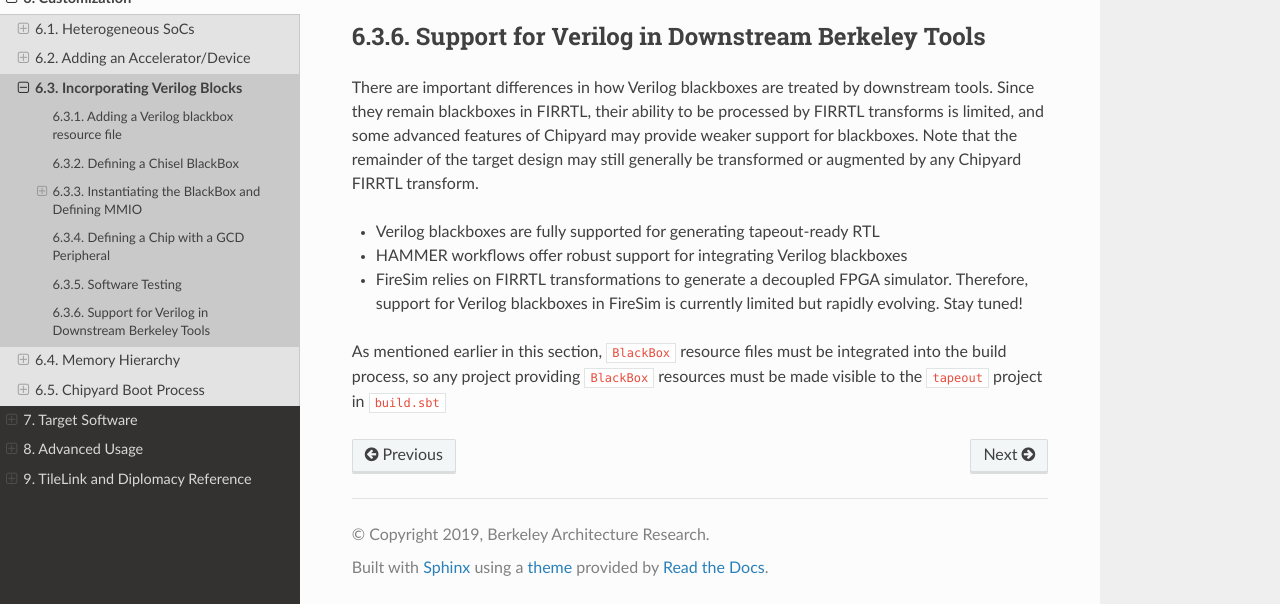
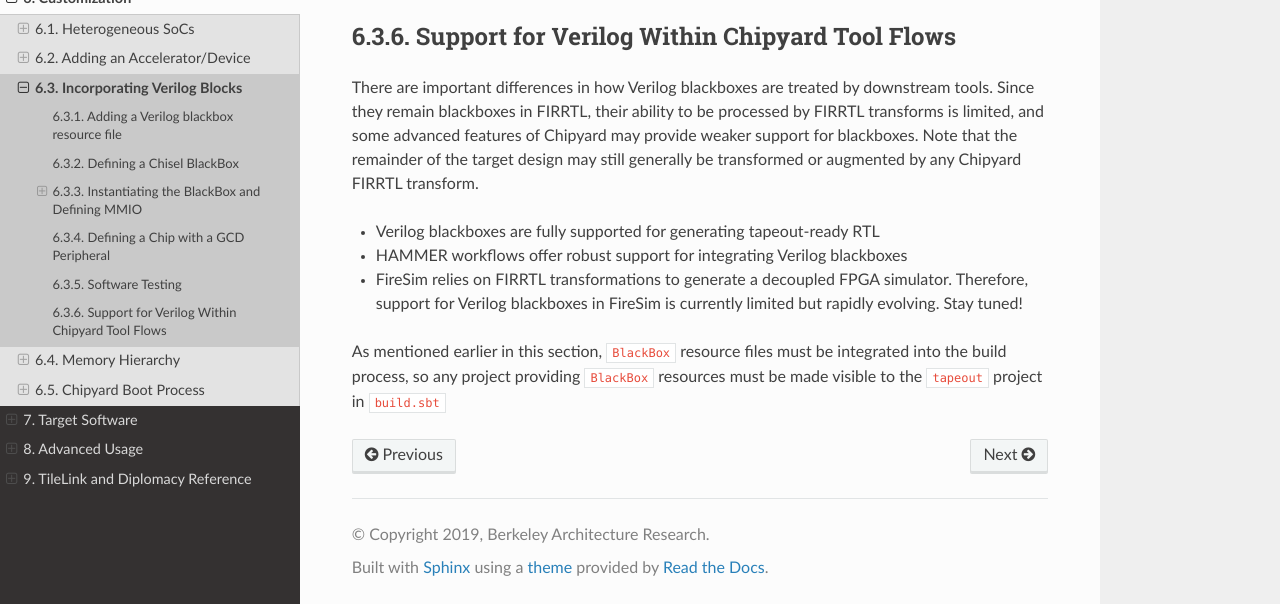
Before and after one commit to ucb-bar/chipyard, a Sphinx documentation site: the page built from docs/Customization/Incorporating-Verilog-Blocks.rst, in a window 1280 px wide and 900 px high, scrolled down 3096 px, cut to the strip 296-900 px from the top of the window. Built offline with Sphinx 7.4.7 and the Read the Docs theme 2.0.0, drawn with Linux system fonts in a browser that asks for light colours.

Commit message:
Update section header on Verilog support in chipyard tools

```diff
--- a/docs/Customization/Incorporating-Verilog-Blocks.rst
+++ b/docs/Customization/Incorporating-Verilog-Blocks.rst
@@ -158,8 +158,8 @@ write.
     :start-after: DOC include start: GCD test
     :end-before: DOC include end: GCD test
 
-Support for Verilog in Downstream Berkeley Tools
-------------------------------------------------
+Support for Verilog Within Chipyard Tool Flows
+----------------------------------------------
 
 There are important differences in how Verilog blackboxes are treated
 by downstream tools. Since they remain blackboxes in FIRRTL, their
```
